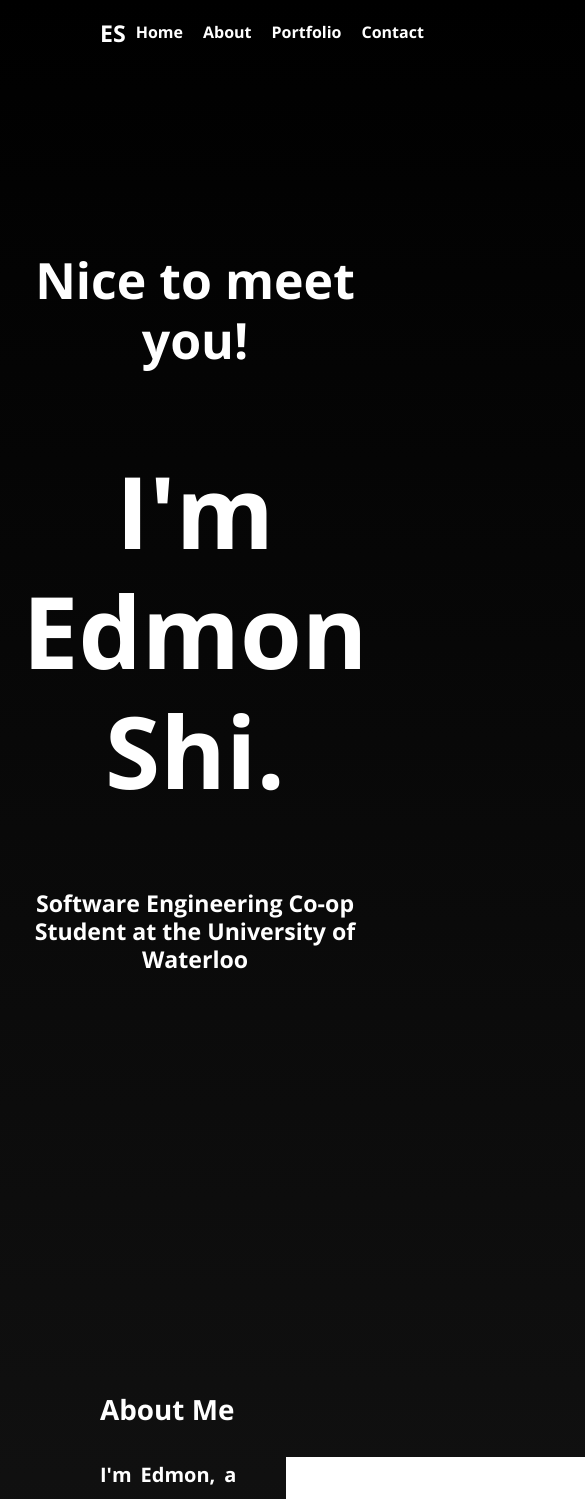
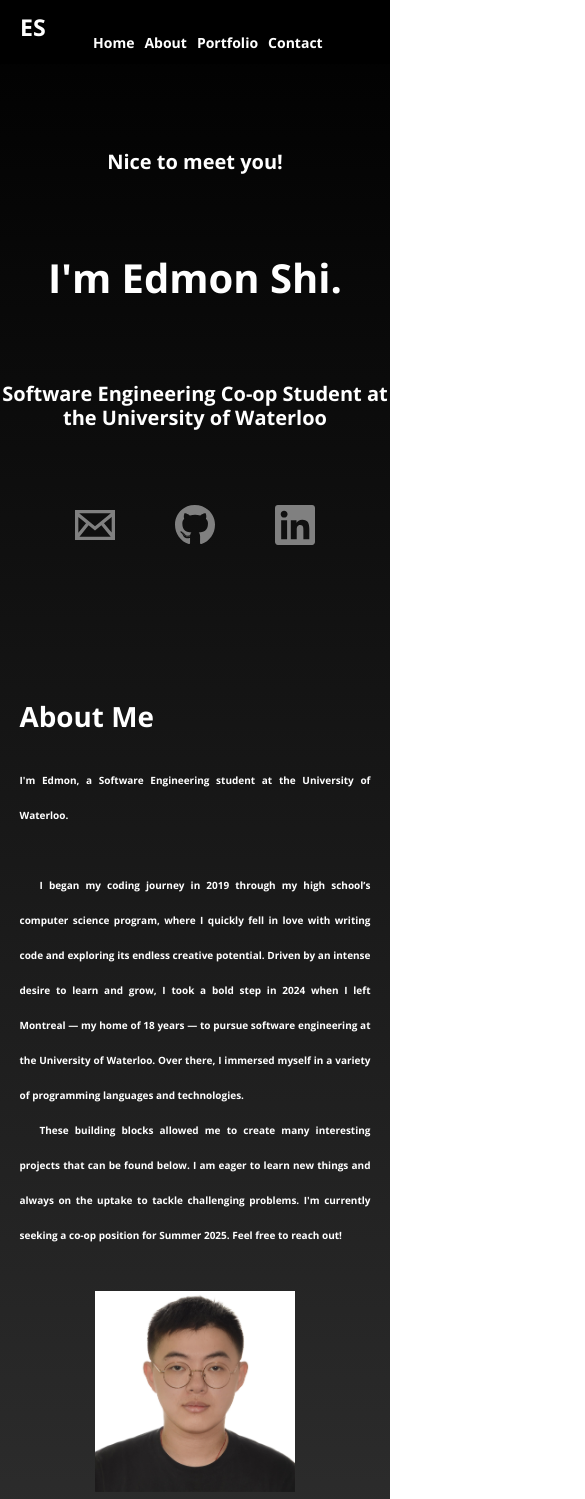
Before and after one commit to edmonshi/edmonshi.com, a React (Vite) app: page / in a window 390 px wide. Shown: the top 1499 px of the page, 585 px wide, since content can reach past the window. Built offline with nearby package versions, Linux system fonts and the light colour scheme.

Commit message:
Mobile friendly

```diff
--- a/src/App.css
+++ b/src/App.css
@@ -3,7 +3,8 @@
 .App {
   font-family: "Open Sans", sans-serif;
   color: white;
-  max-width: auto;
+  max-width: 100%;
+  overflow-x: hidden;
 }
 
 header {
@@ -12,10 +13,10 @@ header {
   justify-content: space-between;
   position: fixed;
   width: 100%;
-  padding-top: 20px;
-  padding-bottom: 10px;
-  padding-left: 100px;
-  padding-right: 100px;
+  padding: 10px 5%;
+  box-sizing: border-box;
+  background-color: black;
+  z-index: 1000;
 }
 
 #logo {
@@ -25,6 +26,7 @@ header {
 nav {
   width: 300px;
 }
+
 nav a {
   margin: 0 10px;
   text-decoration: none;
@@ -40,57 +42,68 @@ nav a:hover {
   margin-bottom: 300px;
   text-align: center;
 }
+
 #contact {
   margin-top: 70px;
   text-align: center;
-  padding-left: 800px;
-  padding-right: 800px;
+  padding: 0 5%;
   display: flex;
-  justify-content: space-between;
+  justify-content: center;
+  gap: 60px;
+  flex-wrap: wrap;
 }
 
 .contact-logo {
-  width: 50px;
+  width: 40px;
   transition: opacity 1s ease-in;
   opacity: 0;
 }
+
 #greeting {
-  font-size: 50px;
+  font-size: clamp(20px, 3vw, 50px);
   margin-bottom: 80px;
   transition: opacity 1s ease-in;
   opacity: 0;
 }
+
 #intro {
-  font-size: 100px;
+  font-size: clamp(40px, 6vw, 100px);
   margin-bottom: 80px;
   transition: opacity 1s ease-in;
   opacity: 0;
 }
+
 #subtitle {
+  font-size: clamp(20px, 2vw, 50px);
   transition: opacity 1s ease-in;
   opacity: 0;
 }
 
-#about {
+#aboutsection {
   text-align: justify;
-  padding-left: 100px;
-  padding-right: 100px;
+  padding: 0 5%;
 }
+
 #aboutme {
   margin-top: 30px;
   display: flex;
+  flex-wrap: nowrap;
+  gap: 30px;
 }
+
 #aboutme h4 {
+  font-size: clamp(10px, 1vw, 20px);
   padding-right: 50px;
   line-height: 35px;
-  font-size: 20px;
 }
 
 #headshot {
-  width: 500px;
-  height: 500px;
-
+  width: 400px;
+  height: 400px;
   margin-right: 50px;
+  max-width: 100%;
+  height: auto;
+  object-fit: contain;
 }
 
 footer {
@@ -98,3 +111,48 @@ footer {
   margin-top: 20px;
   color: #666;
 }
+
+/* Media Queries */
+@media screen and (max-width: 768px) {
+  header {
+    flex-direction: row;
+    align-items: center;
+    padding: 10px 20px;
+  }
+
+  nav {
+    width: 100%;
+    margin-top: 20px;
+  }
+
+  #home {
+    padding-top: 150px;
+    margin-bottom: 150px;
+  }
+
+  #aboutme {
+    flex-direction: column;
+    align-items: center;
+  }
+
+  #aboutme h4 {
+    padding-right: 0;
+  }
+
+  #headshot {
+    margin-right: 0;
+    width: 100%;
+    max-width: 200px;
+  }
+}
+
+@media screen and (max-width: 480px) {
+  nav a {
+    margin: 0 5px;
+    font-size: 14px;
+  }
+
+  #contact {
+    padding: 0 20px;
+  }
+}
--- a/src/App.tsx
+++ b/src/App.tsx
@@ -58,7 +58,7 @@ const App: React.FC = () => {
             </a>
           </div>
         </section>
-        <section id="about">
+        <section id="aboutsection">
           <h1>About Me</h1>
           <div id="aboutme">
             <h4>
```
Also changed, not shown: public/photo.jpg.
